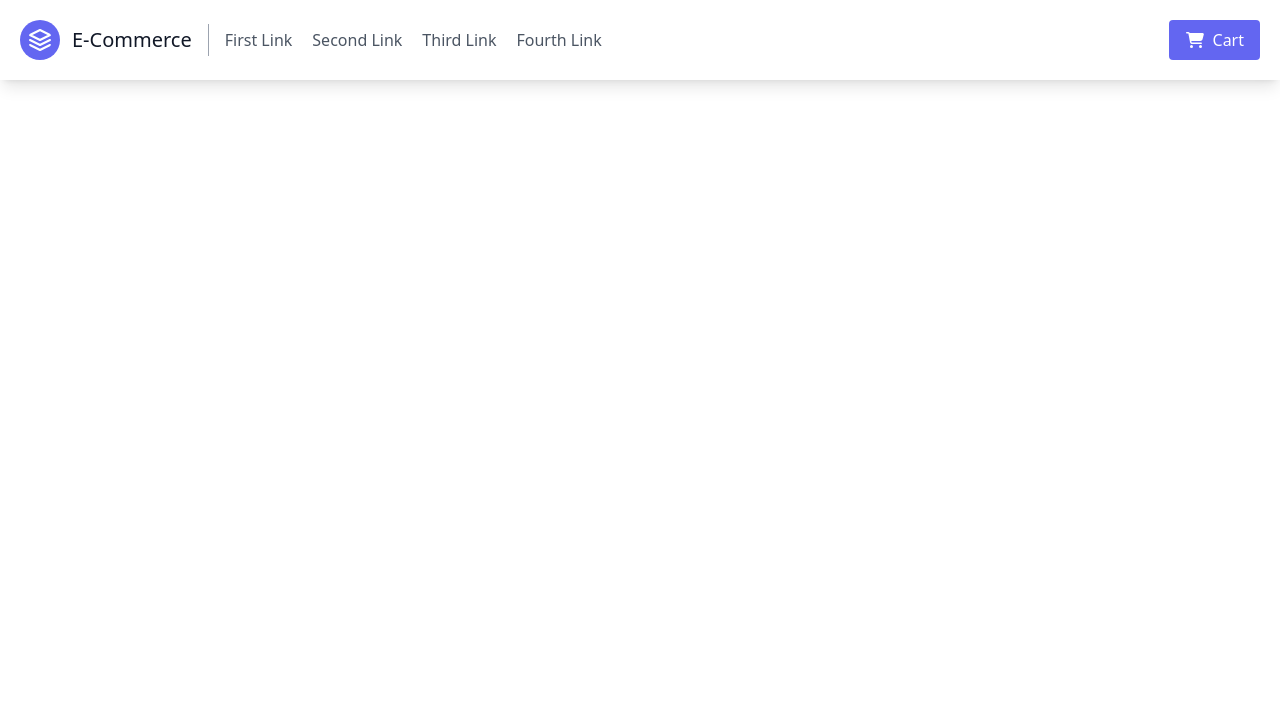
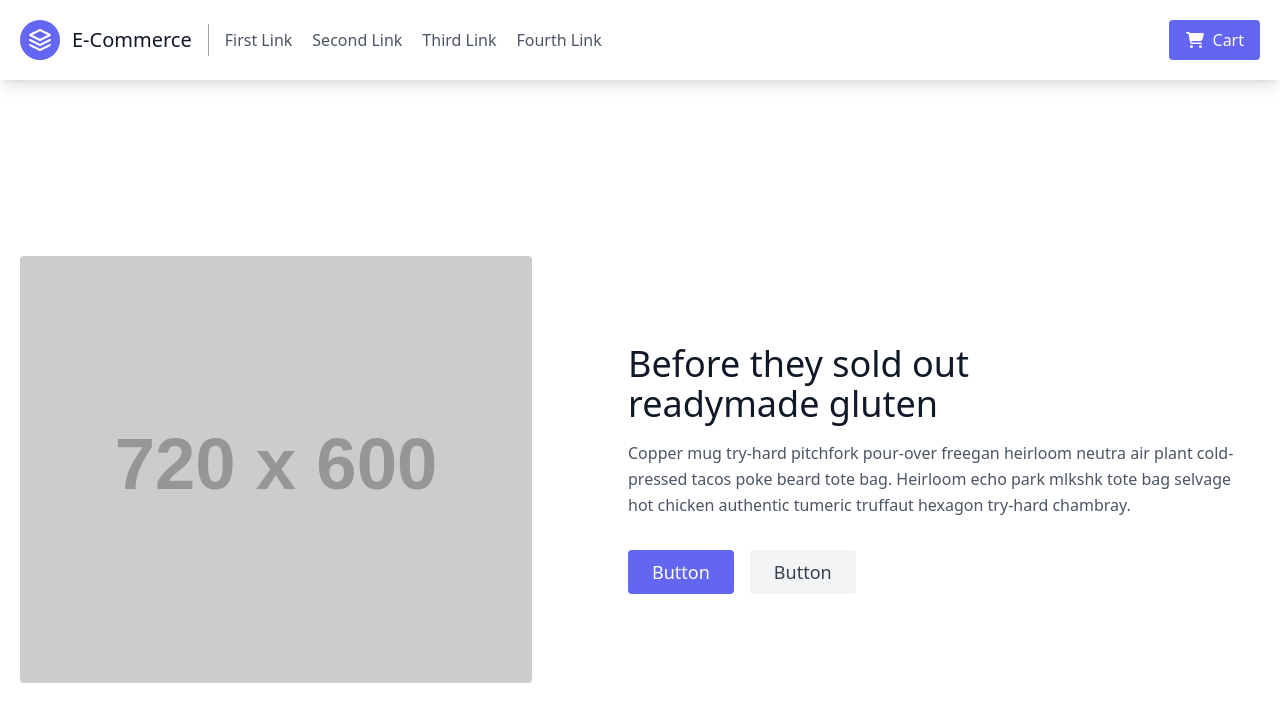
Before and after one commit to Prashantly/ReactECommerceX, a React (Create React App) app: page / in a window 1280 px wide. Shown: the top 722 px of the page. Built offline with nearby package versions, Linux system fonts and the light colour scheme.

Commit message:
Add hero component

```diff
--- /dev/null
+++ b/src/Pages/Home/index.jsx
@@ -0,0 +1,8 @@
+import React from "react";
+import Hero from "../../components/Hero";
+
+const Home = () => {
+  return <Hero />;
+};
+
+export default Home;
--- a/src/components/App.jsx
+++ b/src/components/App.jsx
@@ -1,9 +1,11 @@
+import Home from "../Pages/Home";
 import Header from "./Header";
 
 function App() {
   return (
     <div>
       <Header />
+      <Home />
     </div>
   );
 }
--- /dev/null
+++ b/src/components/Hero.jsx
@@ -0,0 +1,42 @@
+import React from "react";
+
+const Hero = () => {
+  return (
+    <div>
+      <section className="text-gray-600 body-font mt-20">
+        <div className="container mx-auto flex px-5 py-24 md:flex-row flex-col items-center">
+          <div className="lg:max-w-lg lg:w-full md:w-1/2 w-5/6 mb-10 md:mb-0">
+            <img
+              className="object-cover object-center rounded"
+              alt="hero"
+              src="https://dummyimage.com/720x600"
+            />
+          </div>
+          <div className="lg:flex-grow md:w-1/2 lg:pl-24 md:pl-16 flex flex-col md:items-start md:text-left items-center text-center">
+            <h1 className="title-font sm:text-4xl text-3xl mb-4 font-medium text-gray-900">
+              Before they sold out
+              <br className="hidden lg:inline-block" />
+              readymade gluten
+            </h1>
+            <p className="mb-8 leading-relaxed">
+              Copper mug try-hard pitchfork pour-over freegan heirloom neutra
+              air plant cold-pressed tacos poke beard tote bag. Heirloom echo
+              park mlkshk tote bag selvage hot chicken authentic tumeric
+              truffaut hexagon try-hard chambray.
+            </p>
+            <div className="flex justify-center">
+              <button className="inline-flex text-white bg-indigo-500 border-0 py-2 px-6 focus:outline-none hover:bg-indigo-600 rounded text-lg">
+                Button
+              </button>
+              <button className="ml-4 inline-flex text-gray-700 bg-gray-100 border-0 py-2 px-6 focus:outline-none hover:bg-gray-200 rounded text-lg">
+                Button
+              </button>
+            </div>
+          </div>
+        </div>
+      </section>
+    </div>
+  );
+};
+
+export default Hero;
```
